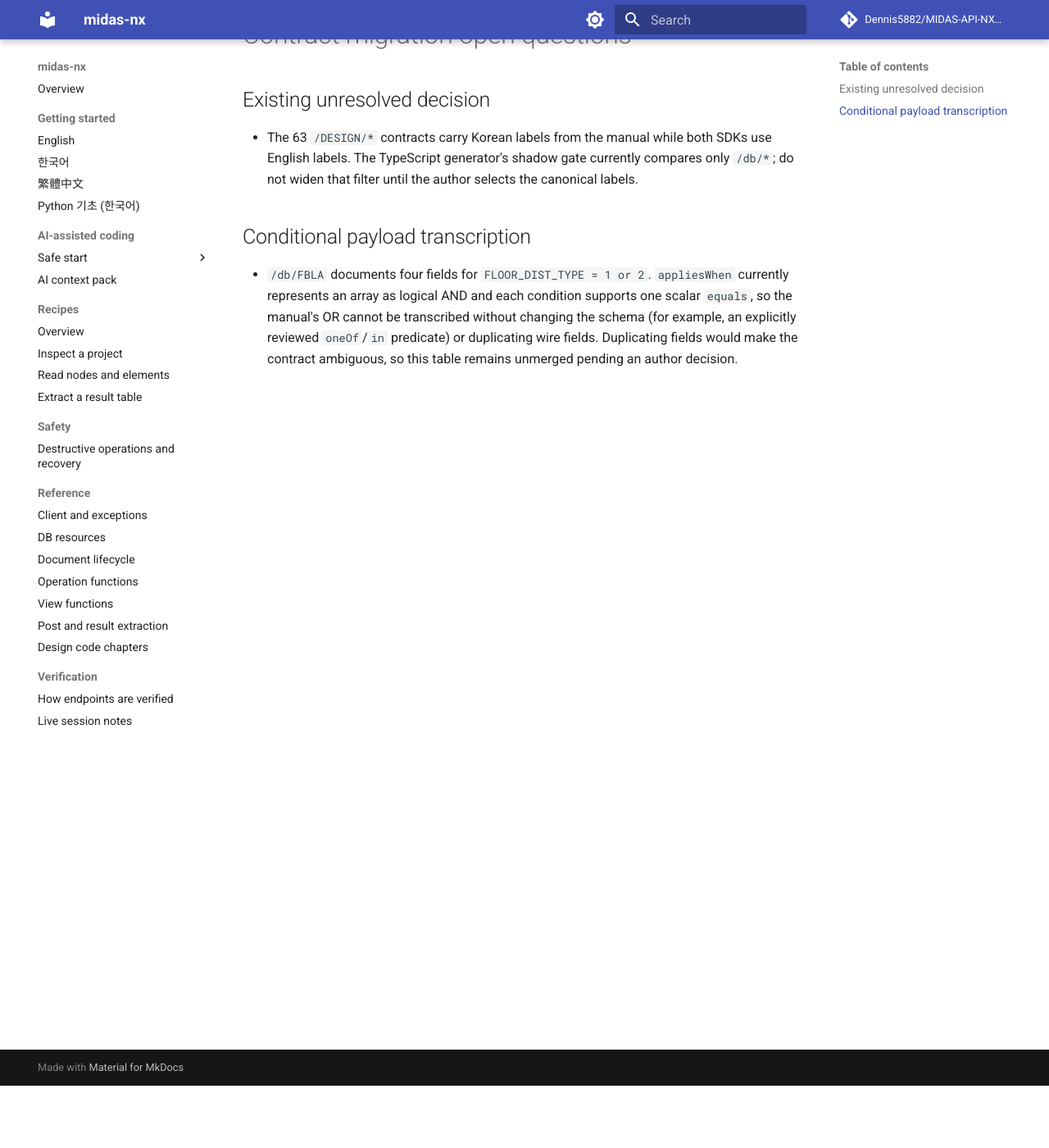
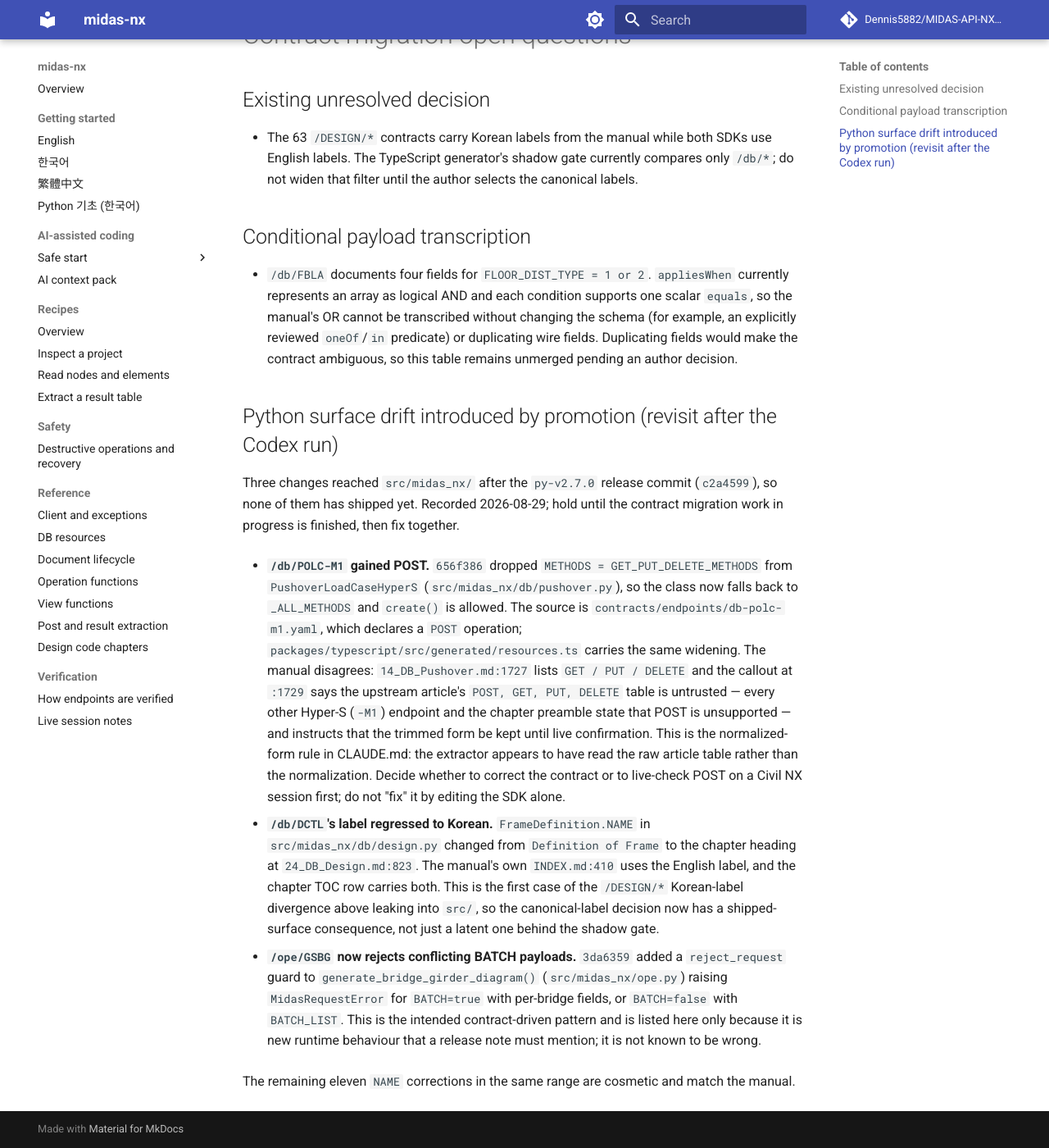
Before and after one commit to Dennis5882/MIDAS-API-NX-SDK, an MkDocs documentation site: the page built from docs/contract_migration_open_questions.md, in a window 1280 px wide and 1400 px high, scrolled down 76 px. Shown: the whole window at 82% size. Built offline with MkDocs 1.6.1 and Material for MkDocs 9.7.7, drawn with Linux system fonts in a browser that asks for light colours; comment, search, counter and statistics services are not loaded.

Commit message:
docs(contracts): record unreleased python surface drift
Three changes reached src/midas_nx/ after the v2.7.0 release commit and
none has shipped, so there is still a free window to correct them before
they reach users. Write them down now rather than rediscovering them at
release time.

The one that matters is /db/POLC-M1. Promotion dropped its METHODS
override, so PushoverLoadCaseHyperS falls back to _ALL_METHODS and
create() is allowed, and the npm surface carries the same widening. The
manual chapter normalizes that endpoint to GET/PUT/DELETE and says in a
callout that the upstream article's POST row is untrusted and must stay
trimmed until live confirmation, so this is the normalized-form rule
being lost between the extractor and the contract - not an SDK bug to
patch in one language.

The /db/DCTL label regression is recorded next to the existing
/DESIGN/* Korean-label question because it is the first time that
divergence has escaped the shadow gate into a shipped surface, which
changes the urgency of the canonical-label decision.

The /ope/GSBG guard is not suspected of being wrong; it is listed only
so the release notes mention a new way the SDK can raise.

Co-Authored-By: Claude Opus 5 <noreply@anthropic.com>

```diff
--- a/docs/contract_migration_open_questions.md
+++ b/docs/contract_migration_open_questions.md
@@ -15,3 +15,42 @@
   changing the schema (for example, an explicitly reviewed `oneOf`/`in`
   predicate) or duplicating wire fields. Duplicating fields would make the
   contract ambiguous, so this table remains unmerged pending an author decision.
+
+## Python surface drift introduced by promotion (revisit after the Codex run)
+
+Three changes reached `src/midas_nx/` after the `py-v2.7.0` release commit
+(`c2a4599`), so none of them has shipped yet. Recorded 2026-08-29; hold until
+the contract migration work in progress is finished, then fix together.
+
+- **`/db/POLC-M1` gained POST.** `656f386` dropped
+  `METHODS = GET_PUT_DELETE_METHODS` from `PushoverLoadCaseHyperS`
+  (`src/midas_nx/db/pushover.py`), so the class now falls back to
+  `_ALL_METHODS` and `create()` is allowed. The source is
+  `contracts/endpoints/db-polc-m1.yaml`, which declares a `POST` operation;
+  `packages/typescript/src/generated/resources.ts` carries the same widening.
+  The manual disagrees: `14_DB_Pushover.md:1727` lists `GET / PUT / DELETE` and
+  the callout at `:1729` says the upstream article's `POST, GET, PUT, DELETE`
+  table is untrusted — every other Hyper-S (`-M1`) endpoint and the chapter
+  preamble state that POST is unsupported — and instructs that the trimmed form
+  be kept until live confirmation. This is the normalized-form rule in
+  CLAUDE.md: the extractor appears to have read the raw article table rather
+  than the normalization. Decide whether to correct the contract or to live-check
+  POST on a Civil NX session first; do not "fix" it by editing the SDK alone.
+
+- **`/db/DCTL`'s label regressed to Korean.** `FrameDefinition.NAME` in
+  `src/midas_nx/db/design.py` changed from `Definition of Frame` to the chapter
+  heading at `24_DB_Design.md:823`. The manual's own `INDEX.md:410` uses the
+  English label, and the chapter TOC row carries both. This is the first case of
+  the `/DESIGN/*` Korean-label divergence above leaking into `src/`, so the
+  canonical-label decision now has a shipped-surface consequence, not just a
+  latent one behind the shadow gate.
+
+- **`/ope/GSBG` now rejects conflicting BATCH payloads.** `3da6359` added a
+  `reject_request` guard to `generate_bridge_girder_diagram()`
+  (`src/midas_nx/ope.py`) raising `MidasRequestError` for `BATCH=true` with
+  per-bridge fields, or `BATCH=false` with `BATCH_LIST`. This is the intended
+  contract-driven pattern and is listed here only because it is new runtime
+  behaviour that a release note must mention; it is not known to be wrong.
+
+The remaining eleven `NAME` corrections in the same range are cosmetic and match
+the manual.
```
